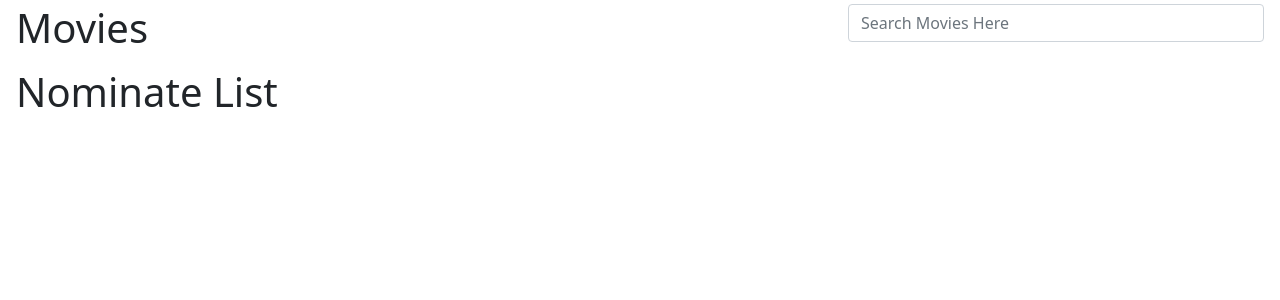
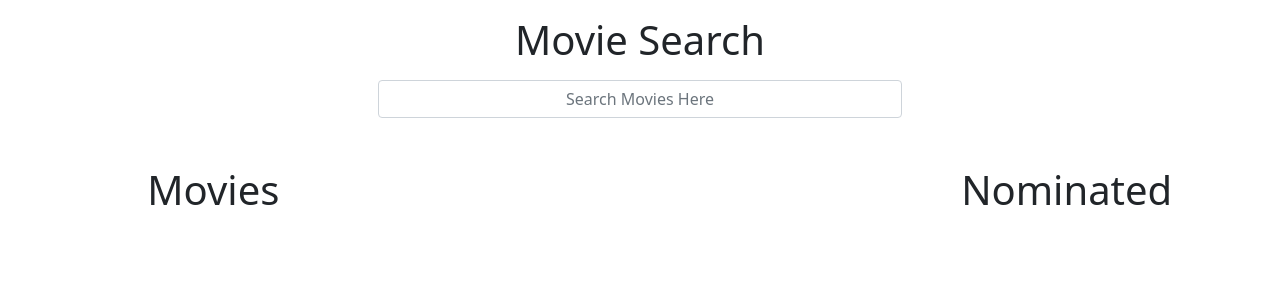
Before and after one commit to slothings/movie-search, a React (Create React App) app: page / in a window 1280 px wide. Shown: the top 300 px of the page. Built offline with nearby package versions, Linux system fonts and the light colour scheme; no server answers; the HTML template or start-up script is replaced by a standard one.

Commit message:
commented out console.logs and styled my application

```diff
--- a/src/App.css
+++ b/src/App.css
@@ -2,7 +2,7 @@ body {
   background: white;
 }
 
-.movie-app > .col {
-  overflow-x: auto;
-  flex-wrap: nowrap;
+.searchBar {
+  display: flex;
+  justify-content: center;
 }
--- a/src/App.js
+++ b/src/App.js
@@ -46,7 +46,7 @@ const App = () => {
     const updatedMovieList = movies.filter(
       (nominate) => nominate.imdbID !== movie.imdbID
     )
-    console.log("MOVIE LIST" + updatedMovieList);
+    // console.log("MOVIE LIST" + updatedMovieList);
     setNominateList(newMovieList);
     setMovies(updatedMovieList);
     saveToLocalStorage(newMovieList);
@@ -62,22 +62,33 @@ const App = () => {
   }
 
   return (
-    <div className="container-fluid movie-app">
-      <div className="d-flex justify-content-start m-1">
-        <Header heading="Movies" />
+    <div className="container-fluid">
+      <div className="m-3 text-center">
+        <Header heading="Movie Search" />
+      </div>
+      <div className="searchBar mb-5">
         <SearchBox searchValue={searchValue} setSearchValue={setSearchValue} />
       </div>
       <div className="row">
+        <div className="col text-center">
+          <div>
+            <Header heading="Movies" />
+            <div>
               <SearchList
                 movieList={movies}
                 handleNominateClick={nominateMovie}
                 actionText="Nominate"
               />
             </div>
-      <div className="d-flex justify-content-start m-1">
-        <Header heading="Nominate List" />
           </div>
-      <div className="row">
+        </div>
+        <div className="col">
+
+        </div>
+        <div className="col text-center">
+          <div>
+            <Header heading="Nominated" />
+            <div>
               <SearchList
                 movieList={nominateList}
                 handleNominateClick={removeMovie}
@@ -85,6 +96,9 @@ const App = () => {
               />
             </div>
           </div>
+        </div>
+      </div>
+    </div>
   );
 };
 
--- a/src/components/Header/Header.jsx
+++ b/src/components/Header/Header.jsx
@@ -1,8 +1,8 @@
-import React from 'react';
+import React from "react";
 
 const Header = (props) => {
   return (
-    <div className='col'>
+    <div className="col">
       <h1>{props.heading}</h1>
     </div>
   );
--- a/src/components/SearchBox/SearchBox.jsx
+++ b/src/components/SearchBox/SearchBox.jsx
@@ -1,13 +1,13 @@
-import React from 'react';
+import React from "react";
 
 const SearchBox = (props) => {
   return (
-    <div className='col col-sm-4'>
+    <div className="col col-sm-5">
       <input
-        className='form-control'
+        className="form-control text-center"
         value={props.value}
         onChange={(event) => props.setSearchValue(event.target.value)}
-        placeholder='Search Movies Here'
+        placeholder="Search Movies Here"
       ></input>
     </div>
   );
--- a/src/components/SearchList/SearchList.jsx
+++ b/src/components/SearchList/SearchList.jsx
@@ -6,21 +6,14 @@ const SearchList = (props) => {
   return (
     <>
       {movieList && movieList.map((movie, index) => (
-        <div className="card">
-          <div className="d-flex justify-content-start m-1">
+        <div className="card p-3">
           <h6>{movie.Title}</h6>
-          </div>
-          <div className="d-flex justify-content-start m-1">
-            <p><small>Release Date: {movie.Year}</small></p>
-          </div>
-          <div className="d-flex justify-content-start m-1">
+          <p><small>({movie.Year})</small></p>
           <button
-              className="mr-2"
             key={movie.id}
             id={movie.id}
             onClick={() => handleNominateClick(movie)}>{actionText}
           </button>
-          </div>
         </div>
       ))}
     </>
```
Also changed, not shown: src/index.js (+6 -6 lines). Lines whose indentation alone changed are shown as unchanged.
